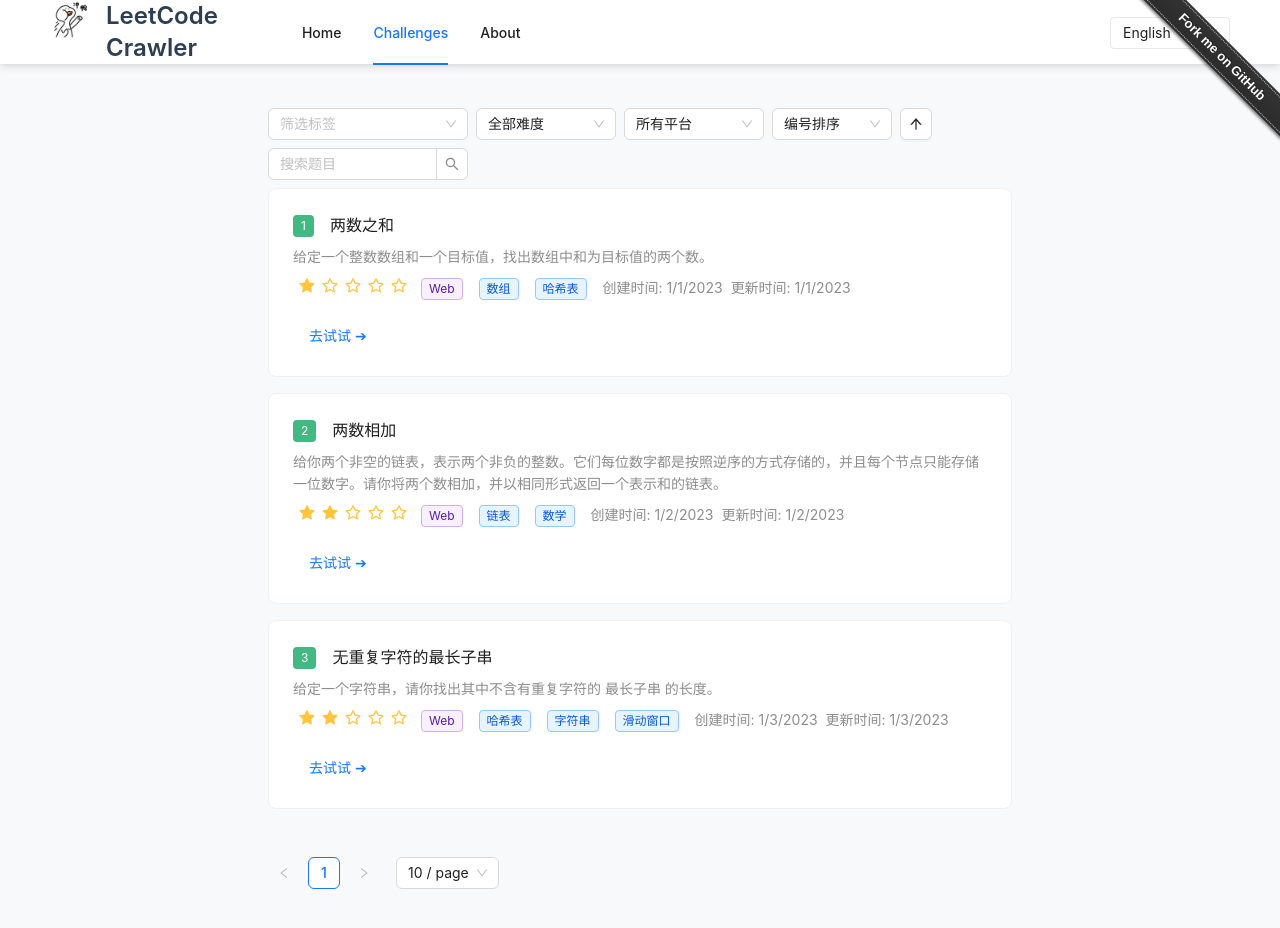
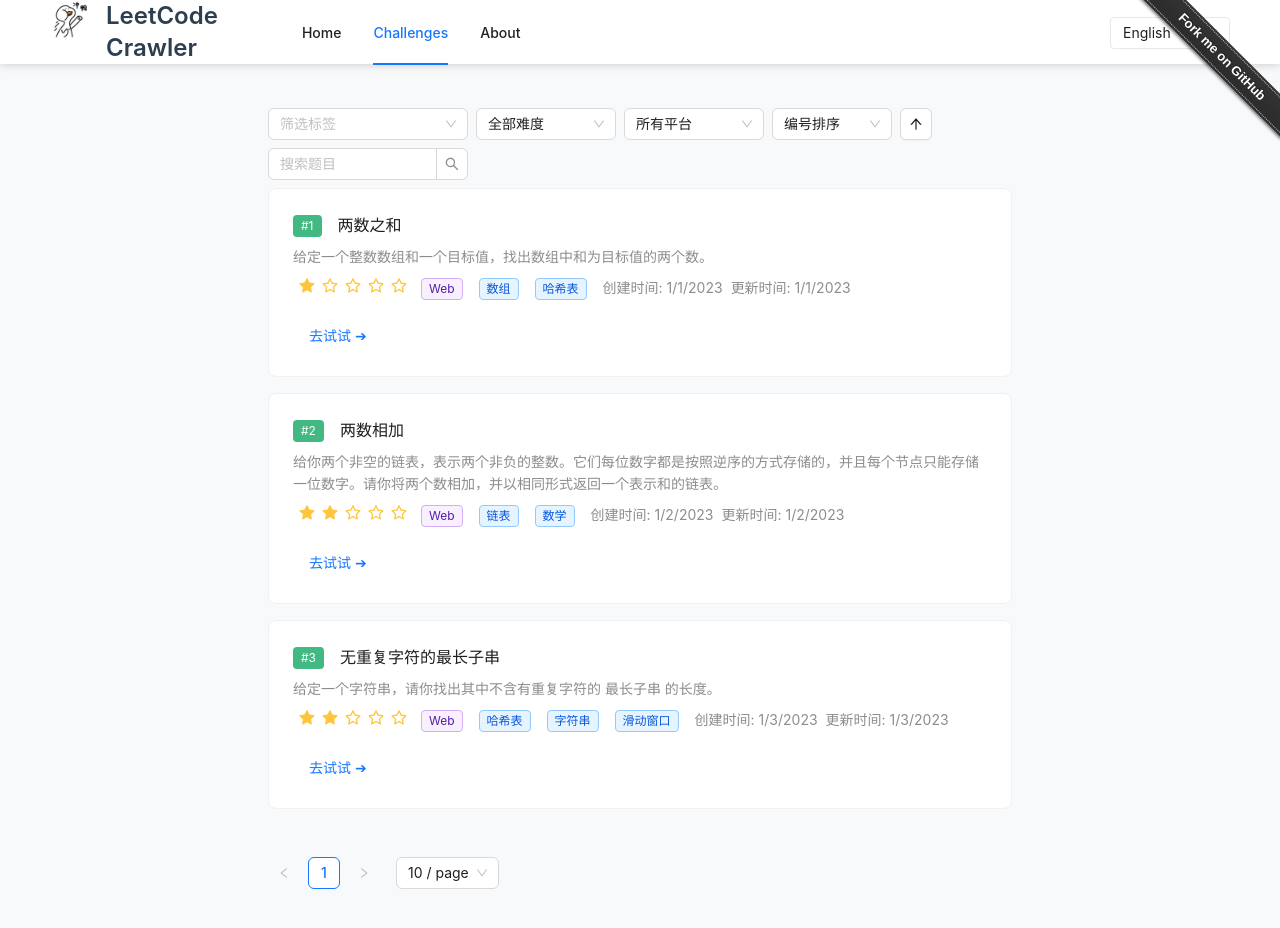
Before and after one commit to JSREP/crawler-leetcode, a React (Vite) app: page /challenges in a window 1280 px wide. Shown: the top 928 px of the page. Built offline with nearby package versions, Linux system fonts and the light colour scheme.

Commit message:
将列表页和详情页显示的题目编号改为数字ID

```diff
--- a/src/components/ChallengeDetailPage/ChallengeHeader.tsx
+++ b/src/components/ChallengeDetailPage/ChallengeHeader.tsx
@@ -13,7 +13,7 @@
 const ChallengeHeader: React.FC<ChallengeHeaderProps> = ({ challenge }) => {
     return (
         <Space align="center">
-            <Tag color="#108ee9">#{challenge.number}</Tag>
+            <Tag color="#108ee9">#{challenge.id}</Tag>
             <Title level={2} style={{ margin: 0 }}>{challenge.title}</Title>
             {challenge.isExpired && (
                 <Badge status="error" text="链接已失效" />
--- a/src/components/ChallengeListPage/ChallengeListItem.tsx
+++ b/src/components/ChallengeListPage/ChallengeListItem.tsx
@@ -56,7 +56,7 @@
         >
             <Space direction="vertical" style={{ width: '100%' }}>
                 <Space>
-                    <Tag color="#42b983">{challenge.number}</Tag>
+                    <Tag color="#42b983">#{challenge.id}</Tag>
                     <Text strong style={{ fontSize: 16 }}>{challenge.title}</Text>
                 </Space>
 
```
